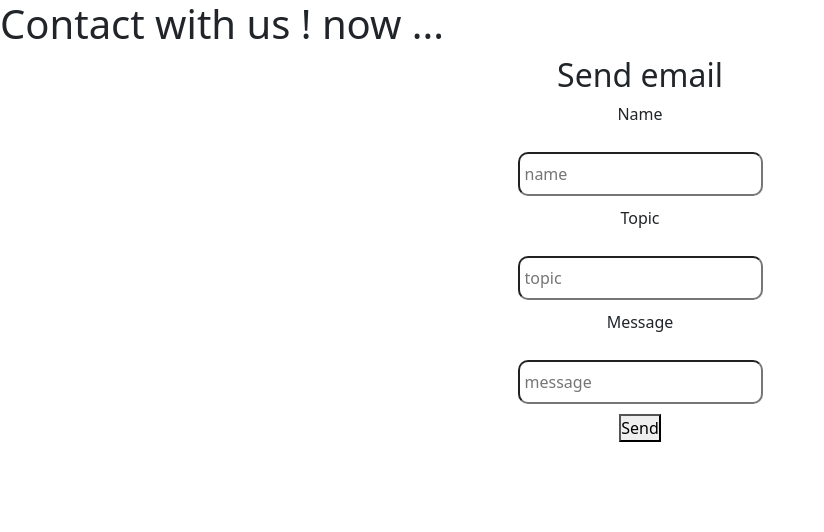
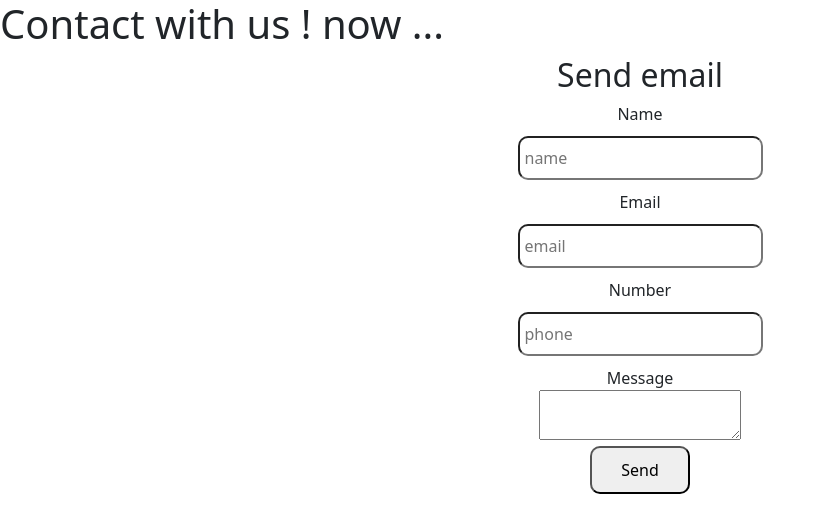
Before and after one commit to marcinoles87/vp2024, a React (Create React App) app: page /formcontact in a window 1280 px wide. Shown: the top 532 px of the page, without its empty margins (0-824 px from the left). Built offline with nearby package versions, Linux system fonts and the light colour scheme.

Commit message:
add section

```diff
--- a/src/App.css
+++ b/src/App.css
@@ -557,8 +557,15 @@
   padding: 5px;
 }
 
-.form-container label{
+.form-container p{
+  margin: auto;
 
+}
+
+.form-container button{
+  padding: 10px;
+  border-radius: 10px;
+  width: 100px;
 }
 
 
--- a/src/pages/FormContact.js
+++ b/src/pages/FormContact.js
@@ -13,14 +13,19 @@ function FormContact() {
             </label>
 
             <label>
-                <p>Topic</p>
-                <input type='text' placeholder='topic'></input>
+                <p>Email</p>
+                <input type='email' placeholder='email'></input>
+            </label>
+
+            <label>
+                <p>Number</p>
+                <input type='number' placeholder='phone'></input>
             </label>
 
             <label>
                 <p>Message</p>
-                <input type='textarea' placeholder='message'></input>
-            </label>
+                <textarea></textarea>
+                </label>
 
             <button>Send</button>
         </div>
```
